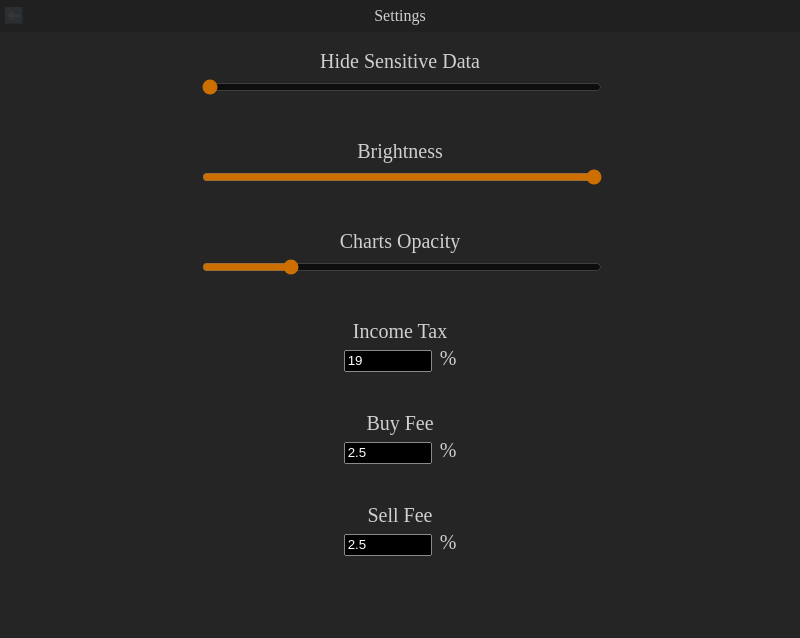
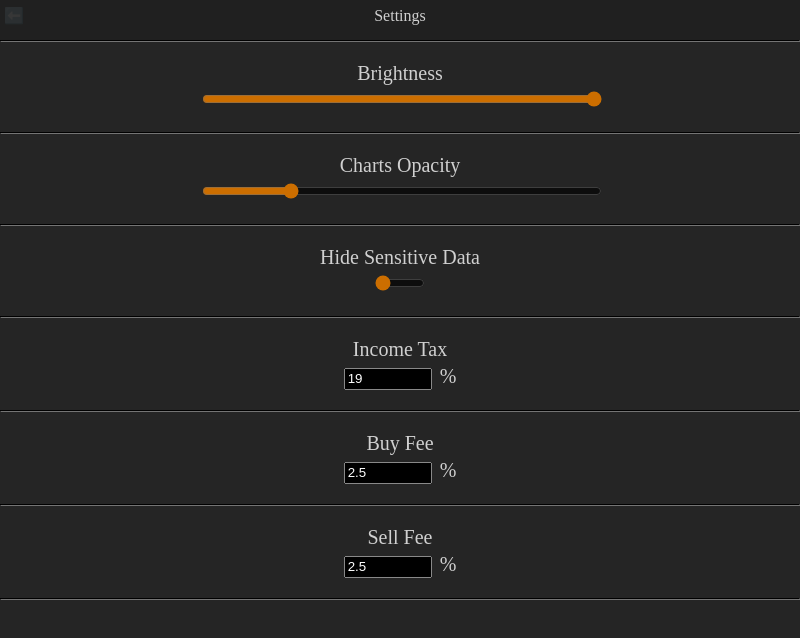
Before and after one commit to chaueq/btcassistant, an Electron app: page src/settings.html in a window 800 px wide. Drawn offline with Linux system fonts and the light colour scheme.

Commit message:
Added settings separators

```diff
--- a/package.json
+++ b/package.json
@@ -1,6 +1,6 @@
 {
   "name": "BTCassistant",
-  "version": "1.5.1",
+  "version": "1.5.2",
   "description": "Simple assistant for BTC traders",
   "main": "src/main.js",
   "scripts": {
--- a/src/settings.html
+++ b/src/settings.html
@@ -4,7 +4,7 @@
 <head>
   <meta charset="UTF-8">
   <title>BTC Assistant</title>
-  <link rel="stylesheet" type="text/css" href="styles.css" media="screen"/>
+  <link rel="stylesheet" type="text/css" href="styles.css" media="screen" />
   <meta http-equiv="Content-Security-Policy" content="script-src 'self' 'unsafe-inline';" />
   <script type="text/javascript" src="lib.js"></script>
 </head>
@@ -20,46 +20,51 @@
   </div>
 
   <div class="pageBody">
-    <br>
+    <hr style="border-color: #202020;" />
+    <div class="setting">
+      <div class="settingLabel">
+        Brightness
+      </div>
+      <input type="range" name="brightness" class="settingVal" value="1" min="0.05" max="1" step="0.05" />
+    </div>
+    <hr style="border-color: #202020;" />
+    <div class="setting">
+      <div class="settingLabel">
+        Charts Opacity
+      </div>
+      <input name="chartsOpacity" type="range" class="settingVal" value="0.05" min="0.01" max="0.2" step="0.01" />
+    </div>
+    <hr style="border-color: #202020;" />
     <div class="setting">
       <div class="settingLabel">
         Hide Sensitive Data
       </div>
-      <input type="range" name="hideSensitive" class="settingVal" value="0" min="0" max="1" step="1"/>
+      <input style="width: 50px;" type="range" name="hideSensitive" class="settingVal" value="0" min="0" max="1" step="1" />
     </div>
-    <div class="setting">
-      <div class="settingLabel">
-        Brightness
-      </div>
-      <input type="range" name="brightness" class="settingVal" value="1" min="0.05" max="1" step="0.05"/>
-    </div>
-    <div class="setting">
-      <div class="settingLabel">
-        Charts Opacity
-      </div>
-      <input name="chartsOpacity" type="range" class="settingVal" value="0.05" min="0.01" max="0.2" step="0.01"/>
-    </div>
+    <hr style="border-color: #202020;" />
     <div class="setting">
       <div class="settingLabel">
         Income Tax
       </div>
-      <input type="number" name="incomeTax" class="settingVal" value="19" min="0" max="100" step="1"/><span class="settingValType">%</span>
+      <input type="number" name="incomeTax" class="settingVal" value="19" min="0" max="100" step="1" /><span class="settingValType">%</span>
     </div>
+    <hr style="border-color: #202020;" />
     <div class="setting">
       <div class="settingLabel">
         Buy Fee
       </div>
-      <input type="number" name="buyFee" class="settingVal" value="2.5" step="0.1"/><span class="settingValType">%</span>
+      <input type="number" name="buyFee" class="settingVal" value="2.5" step="0.1" /><span class="settingValType">%</span>
     </div>
+    <hr style="border-color: #202020;" />
     <div class="setting">
       <div class="settingLabel">
         Sell Fee
       </div>
-      <input type="number" name="sellFee" class="settingVal" value="2.5" step="0.1"/><span class="settingValType">%</span>
+      <input type="number" name="sellFee" class="settingVal" value="2.5" step="0.1" /><span class="settingValType">%</span>
     </div>
-
-  <script type="text/javascript" src="settings.js">
-  </script>
+    <hr style="border-color: #202020;" />
+    <script type="text/javascript" src="settings.js">
+    </script>
 </body>
 
 </html>
--- a/src/styles.css
+++ b/src/styles.css
@@ -221,7 +221,8 @@ div.setting {
   width: 50vw;
   margin-left: 25vw;
   font-size: 2.5vh;
-  margin-bottom: 5vh;
+  margin-bottom: 2.5vh;
+  margin-top: 2.5vh;
 }
 
 div.settingLabel {
```
Also changed, not shown: 1 other file.
